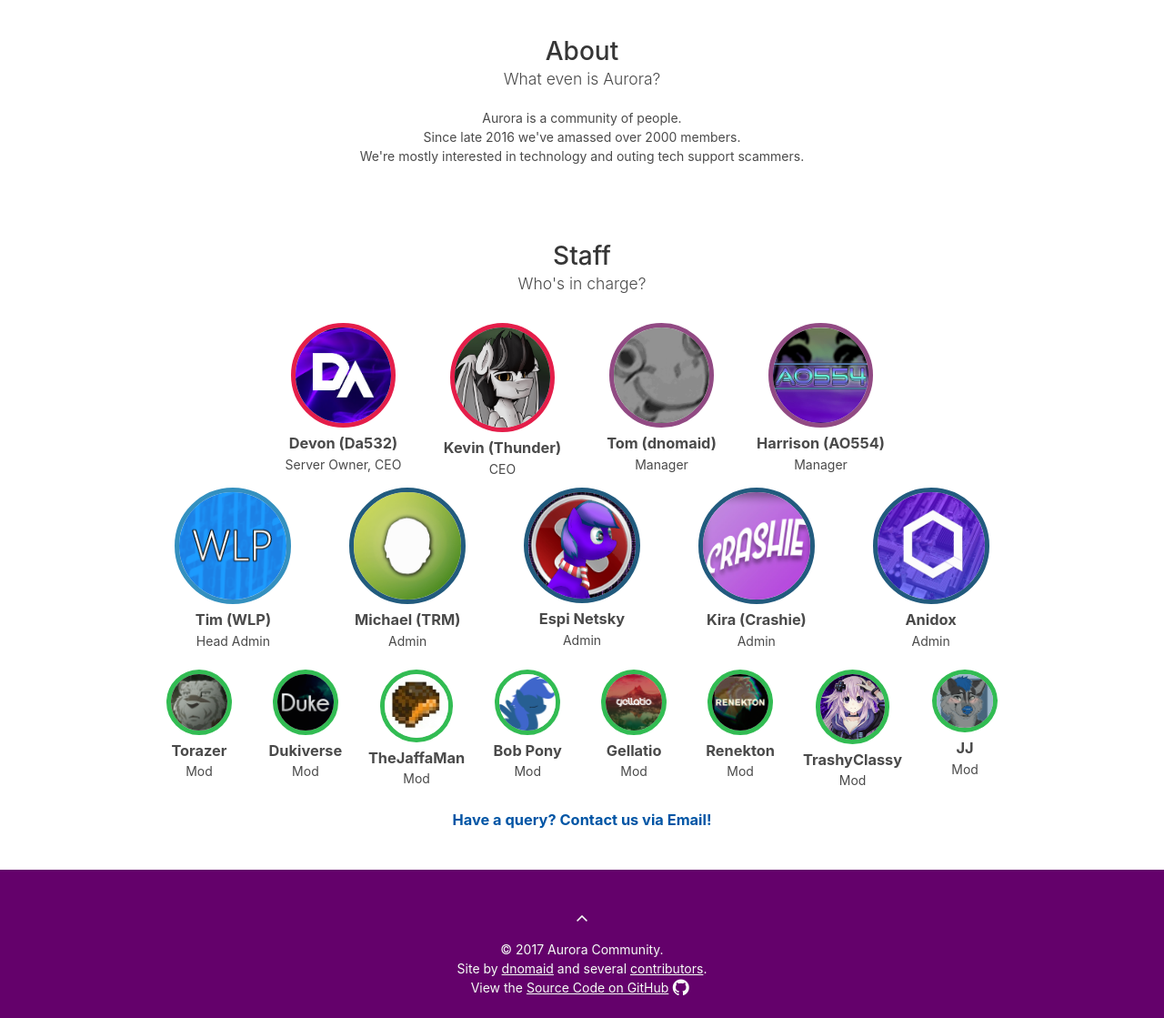
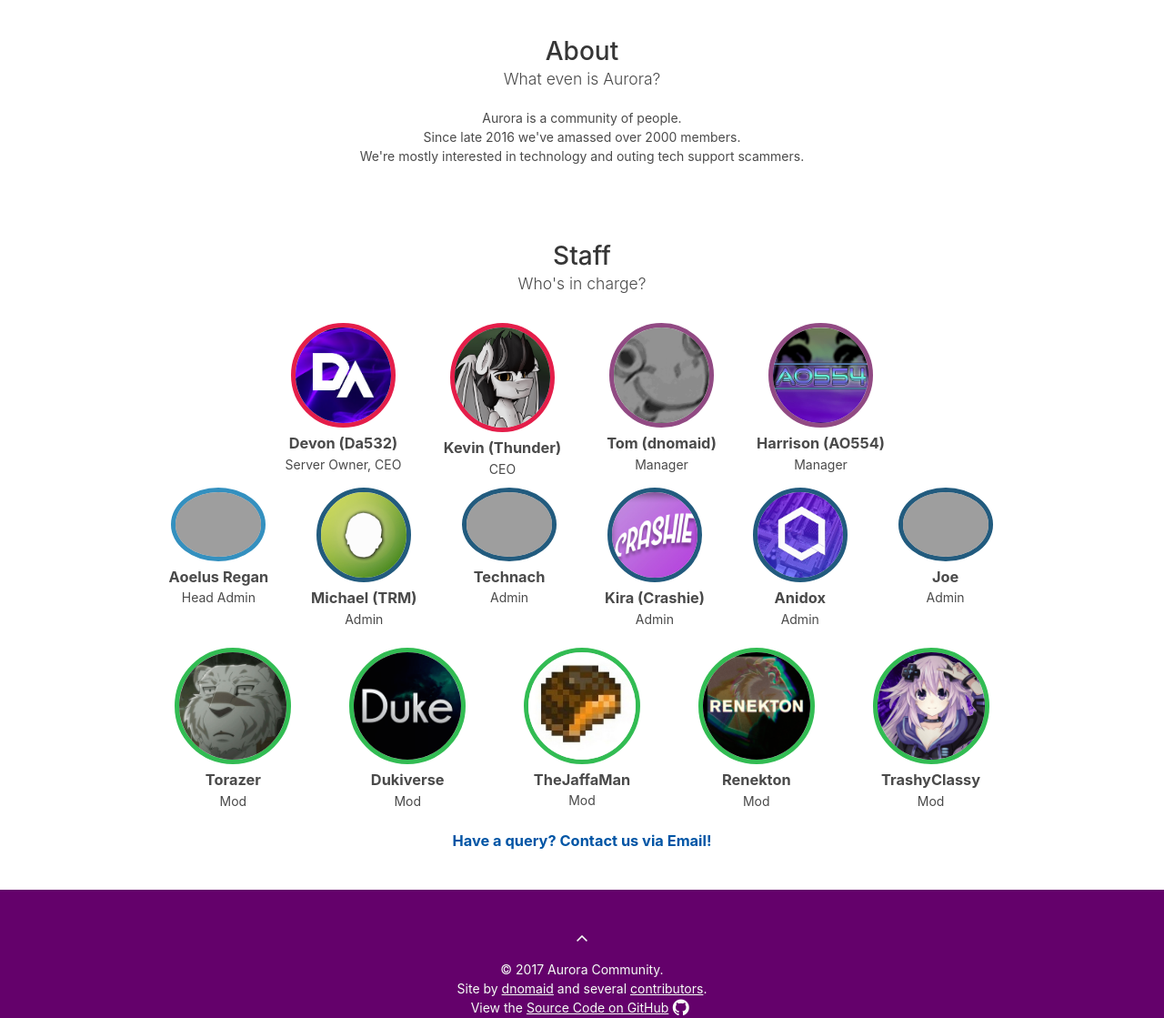
Before and after one commit to AuroraCommunity/AuroraCommunity.github.io, a PHP site: page / in a window 1280 px wide. Shown: the part 502-1621 px from the top of the page at 91% size. Run offline with PHP 8.4, Linux system fonts and the light colour scheme; some libraries are stand-ins or nearby versions; grey boxes are pictures that could not be loaded.

Commit message:
Update index.php
+Aoelus#0050
+Joe#0896
+Technach#1759
-jj
-bob
-espi
-tim
-gellatio

```diff
--- a/index.php
+++ b/index.php
@@ -49,8 +49,8 @@
 
         <div class="columns">
           <div class="column">
-                <a href="http://www.windowslogic.co.uk/" target="_blank" rel="noopener noreferrer"><img src="img/people/wlp.png" class="someone admin-plus"></a>
-                <h3>Tim <span title="WindowsLogic Productions">(WLP)</a></h3>
+                <a href="https://www.youtube.com/channel/UCyOFNvNzwQIC3SL-MksEnbw/" target="_blank" rel="noopener noreferrer"><img src="img/people/regan.png" class="someone admin-plus"></a>
+                <h3>Aoelus <span title="Aoelus">Regan</a></h3>
                 <p>Head Admin</p>
           </div>
 
@@ -61,8 +61,8 @@
             </div>
 
             <div class="column">
-                <a href="https://www.discord.io/netskynetwork/" target="_blank" rel="noopener noreferrer"><img src="img/people/espi.png" class="someone admin"></a>
-                <h3>Espi Netsky</h3>
+                <a href="https://www.youtube.com/channel/UCmLtdx7F8QFnsWYUfDSPeKg/" target="_blank" rel="noopener noreferrer"><img src="img/people/technach.png" class="someone admin"></a>
+                <h3>Technach</h3>
                 <p>Admin</p>
             </div>
 
@@ -76,6 +76,12 @@
             <div class="column">
                 <a href="https://www.youtube.com/channel/UC04awUMPfLwEGtCCWvYq-UQ" target="_blank" rel="noopener noreferrer"><img src="img/people/anidox.png" class="someone admin"></a>
                 <h3>Anidox</h3>
+                <p>Admin</p>
+          </div>
+
+		    <div class="column">
+                <img src="img/people/joe.png" class="someone admin"></a>
+                <h3>Joe</h3>
                 <p>Admin</p>
           </div>
 
@@ -103,18 +109,6 @@
           </div>
 
           <div class="column">
-              <a href="https://bobpony.org/" target="_blank" rel="noopener noreferrer"><img src="img/people/bobpony.png" class="someone mod"></a>
-              <h3>Bob Pony</h3>
-              <p>Mod</p>
-          </div>
-
-          <div class="column">
-              <a href="https://gellat.io" target="_blank" rel="noopener noreferrer"><img src="img/people/gellatio.png" class="someone mod"></a>
-              <h3>Gellatio</h3>
-              <p>Mod</p>
-          </div>
-
-          <div class="column">
             <img src="img/people/ren.png" class="someone mod">
             <h3>Renekton</h3>
             <p>Mod</p>
@@ -126,11 +120,6 @@
           <p>Mod</p>
       </div>
 
-      <div class="column">
-        <img src="img/people/jj.png" class="someone mod">
-        <h3><span title="JJ The Husky">JJ</span></h3>
-        <p>Mod</p>
-    </div>
     </div>
 
     <a href="mailto:staff@auroracommunity.co"</a>
```
